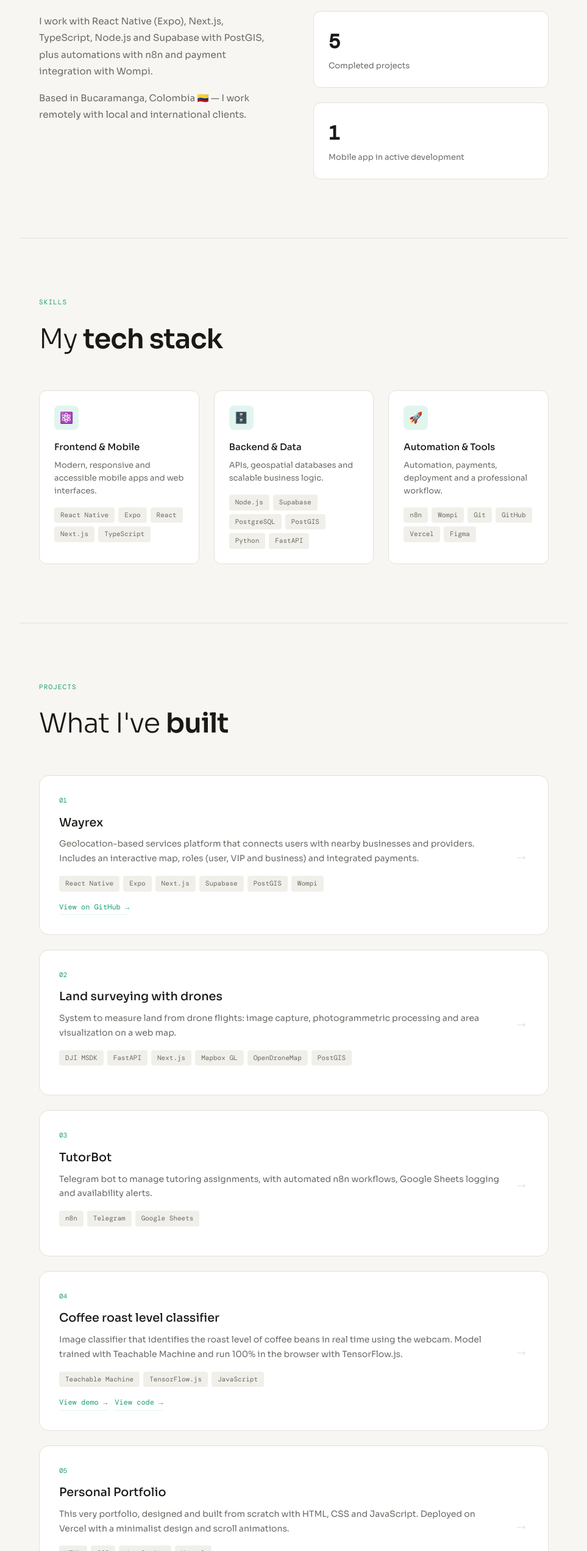
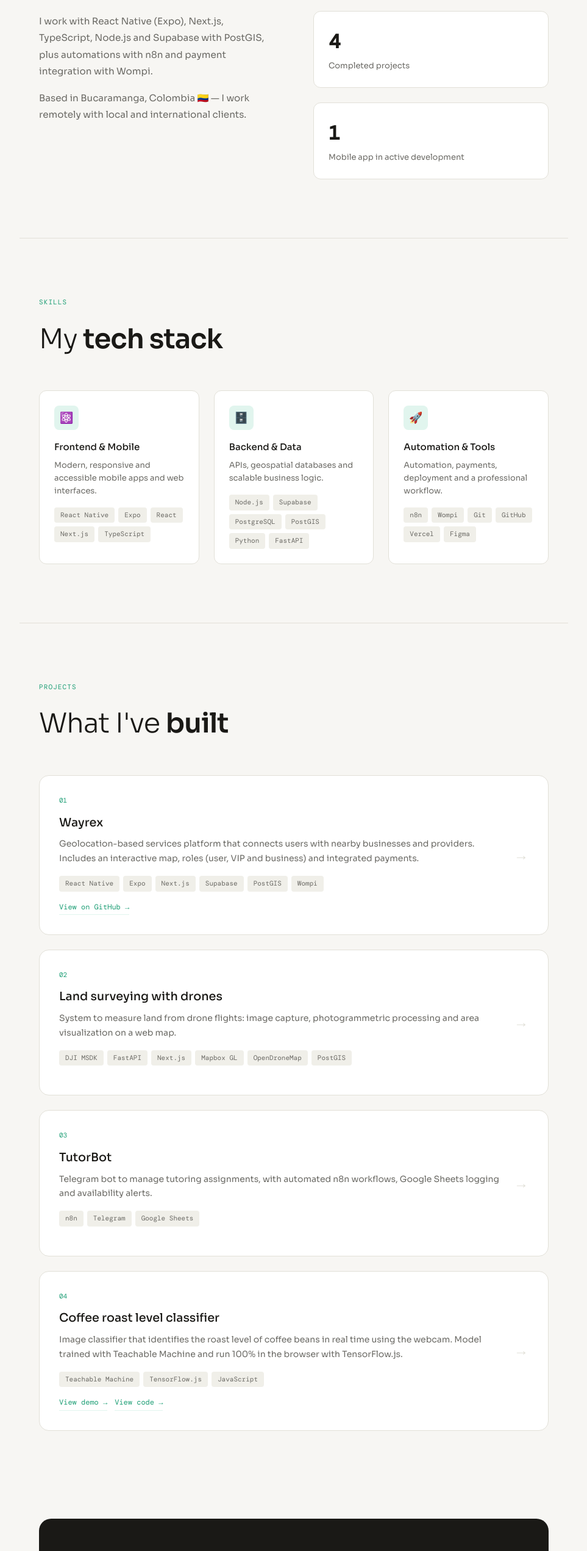
Before and after one commit to isnowyy/portafolio, a plain HTML site: page index.html in a window 1280 px wide. Shown: the part 1182-3725 px from the top of the page at 61% size, without its empty margins (158-1121 px from the left). Drawn offline with nearby package versions, Linux system fonts and the light colour scheme.

Commit message:
Quita el proyecto Portafolio Personal
Co-Authored-By: Claude Sonnet 5.5 <noreply@anthropic.com>
Claude-Session: https://claude.ai/code/session_01QpLxd4EFsNXUXrRhREJ8WB

```diff
--- a/index.html
+++ b/index.html
@@ -172,7 +172,7 @@ nav{padding:.8rem 1rem}
 <div class="stat-label" data-i18n="stat.1">Años de experiencia en desarrollo</div>
 </div>
 <div class="stat">
-<div class="stat-num">5</div>
+<div class="stat-num">4</div>
 <div class="stat-label" data-i18n="stat.2">Proyectos completados</div>
 </div>
 <div class="stat">
@@ -294,20 +294,6 @@ nav{padding:.8rem 1rem}
 <div class="project-arrow">→</div>
 </div>
 
-<div class="project-card">
-<div>
-<div class="project-num">05</div>
-<div class="project-name" data-i18n="projects.4.name">Portafolio Personal</div>
-<div class="project-desc" data-i18n="projects.4.desc">Este mismo portafolio, diseñado y desarrollado desde cero con HTML, CSS y JavaScript. Desplegado en Vercel con diseño minimalista y animaciones al hacer scroll.</div>
-<div class="tags" style="margin-bottom:1rem">
-<span class="tag">HTML</span><span class="tag">CSS</span><span class="tag">JavaScript</span><span class="tag">Vercel</span>
-</div>
-<div class="project-links">
-<a href="https://github.com/isnowyy/portafolio" target="_blank" rel="noopener" class="project-link" data-i18n="projects.4.link">Ver código →</a>
-</div>
-</div>
-<div class="project-arrow">→</div>
-</div>
 
 </div>
 </section>
@@ -370,9 +356,6 @@ en: {
 'projects.5.desc':'Image classifier that identifies the roast level of coffee beans in real time using the webcam. Model trained with Teachable Machine and run 100% in the browser with TensorFlow.js.',
 'projects.5.demo':'View demo →',
 'projects.5.link':'View code →',
-'projects.4.name':'Personal Portfolio',
-'projects.4.desc':'This very portfolio, designed and built from scratch with HTML, CSS and JavaScript. Deployed on Vercel with a minimalist design and scroll animations.',
-'projects.4.link':'View code →',
 'contact.title':'Have a project in mind? <strong>Let\'s talk</strong>',
 'contact.desc':'I\'m available for freelance projects, collaborations and remote work opportunities.',
 'contact.email':'Send email'
```
